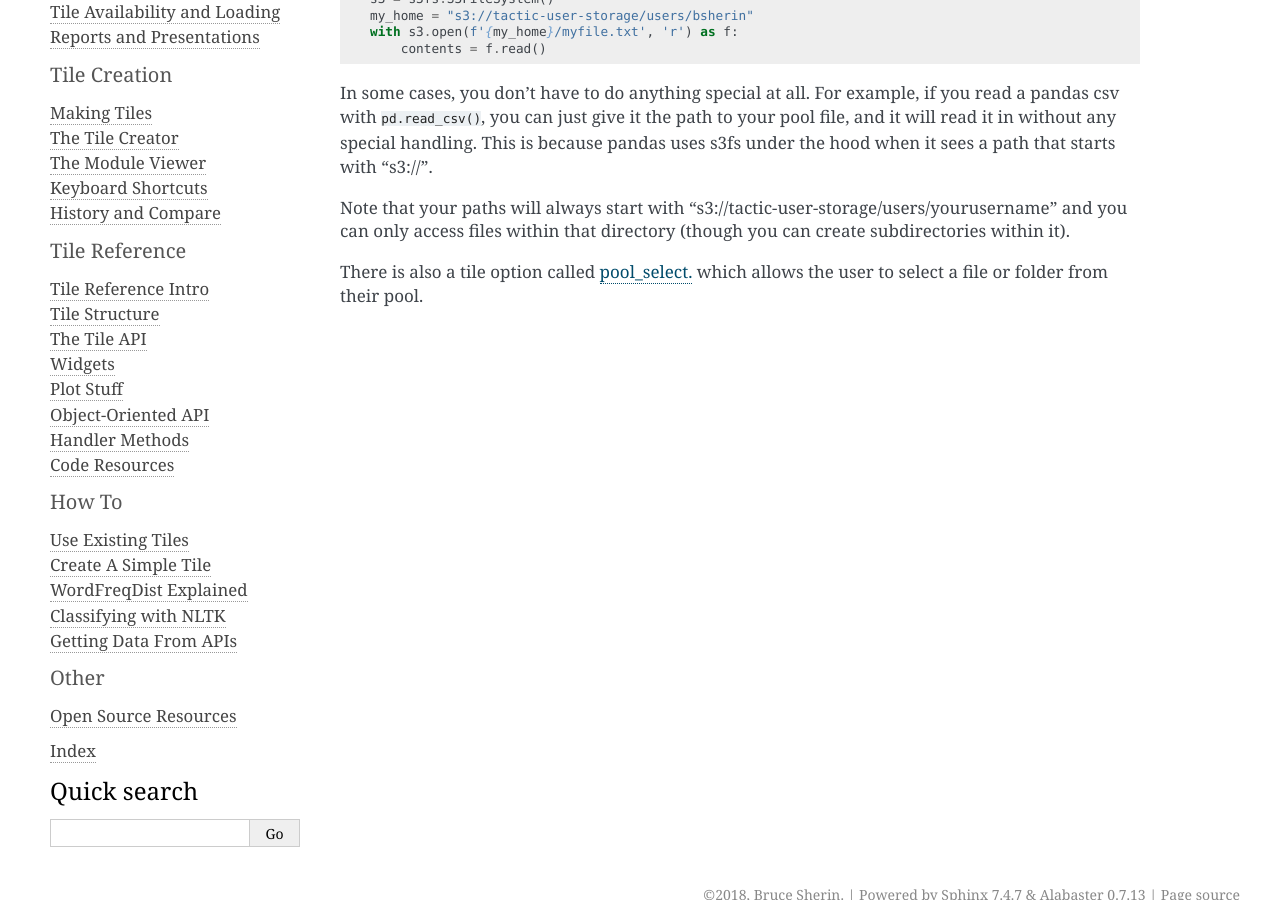
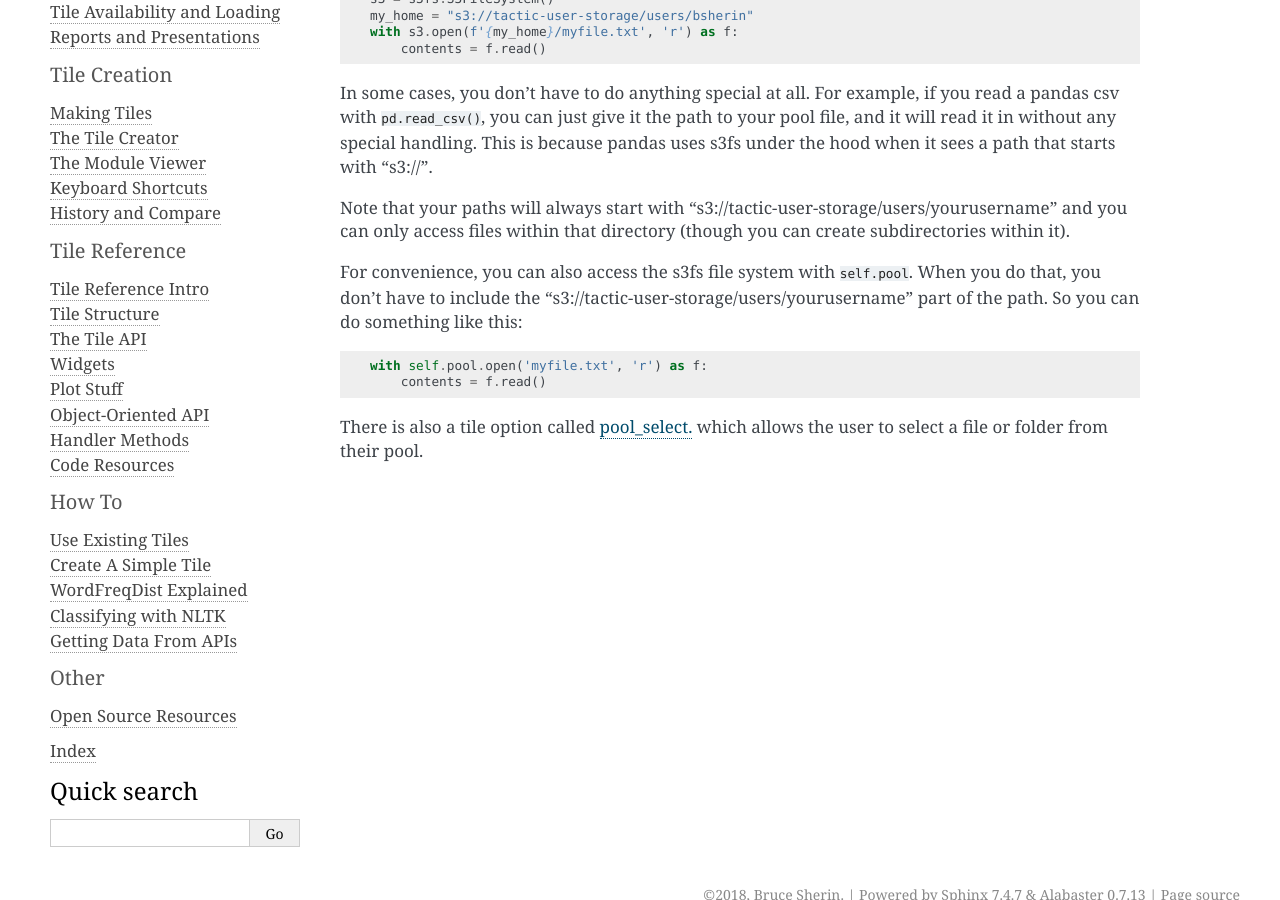
Before and after one commit to bsherin/tacticdocs, a Sphinx documentation site: the page built from docs/Pool.md, in a window 1280 px wide and 900 px high, scrolled down 597 px. Built offline with Sphinx 7.4.7, drawn with Linux system fonts in a browser that asks for light colours.

Commit message:
updated pool documentation

````diff
--- a/docs/Pool.md
+++ b/docs/Pool.md
@@ -35,5 +35,13 @@ This is because pandas uses s3fs under the hood when it sees a path that starts
 Note that your paths will always start with "s3://tactic-user-storage/users/yourusername" and you can
 only access files within that directory (though you can create subdirectories within it).
 
+For convenience, you can also access the s3fs file system with `self.pool`. When you do that, you don't have to include
+the "s3://tactic-user-storage/users/yourusername" part of the path. So you can do something like this:
+
+```python
+with self.pool.open('myfile.txt', 'r') as f:
+    contents = f.read()
+```
+
 There is also a tile option called {ref}`pool_select. <pool-select>` which allows
 the user to select a file or folder from their pool.
````
Also changed, not shown: 2 other files.
